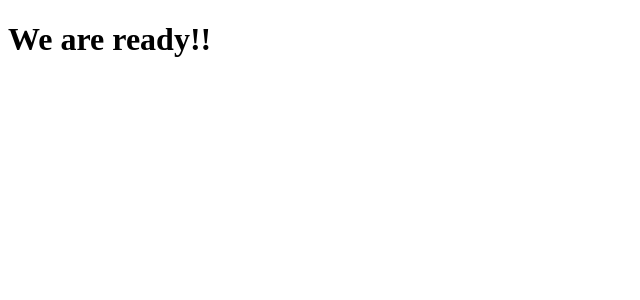
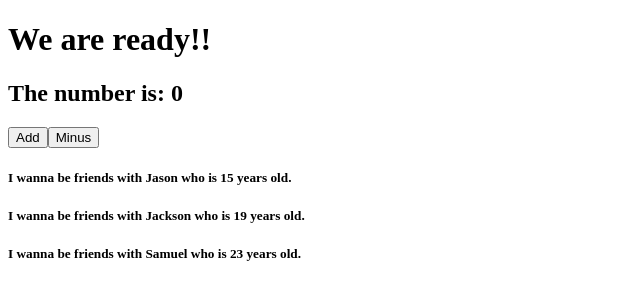
Before and after one commit to parispoly137/react-movie-app, a React (Create React App) app: page / in a window 1280 px wide. Shown: the top 300 px of the page, without its empty margins (0-640 px from the left). Built offline with nearby package versions, Linux system fonts and the light colour scheme.

Commit message:
Interim Check
Practicing the main contents I've learned so far.

```diff
--- a/src/App.js
+++ b/src/App.js
@@ -1,9 +1,44 @@
 import React from 'react';
+import PropTypes from "prop-types"
+
+let friends = [
+  {
+    id: 1,
+    name: "Jason",
+    age: 15
+  },
+  {
+    id: 2,
+    name: "Jackson",
+    age: 19
+  },
+  {
+    id: 3,
+    name: "Samuel",
+    age: 23
+  }
+];
+
+
+
+function Friends({ name, age }) {
+  return (
+    <h5>I wanna be friends with {name} who is {age} years old.</h5>
+  )
+}
+
+Friends.propTypes = {
+  name: PropTypes.string.isRequired,
+  age: PropTypes.number.isRequired
+}
+
+
 
 class App extends React.Component {
   state = {
     isLoading: true,
-    movie: []
+    movie: [],
+    count: 0
   }
 
   componentDidMount() {
@@ -12,11 +47,29 @@ class App extends React.Component {
     }, 3000);
   }
 
+  add = () => {
+    this.setState(current => ({ count: current.count + 1 }));
+  }
+
+  minus = () => {
+    this.setState(current => ({ count: current.count - 1 }));
+  }
+
   render() {
     const { isLoading } = this.state;
 
     return (
-      <h1>{isLoading ? "Loading..." : "We are ready!!"}</h1>
+      <div>
+        <h1>{isLoading ? "Loading..." : "We are ready!!"}</h1>
+        <div>
+          <h2>The number is: {this.state.count}</h2>
+          <button onClick={this.add}>Add</button>
+          <button onClick={this.minus}>Minus</button>
+        </div>
+        {friends.map(friend => (
+          <Friends key={friend.id} name={friend.name} age={friend.age} />
+        ))}
+      </div>
     )
   }
 }
```
